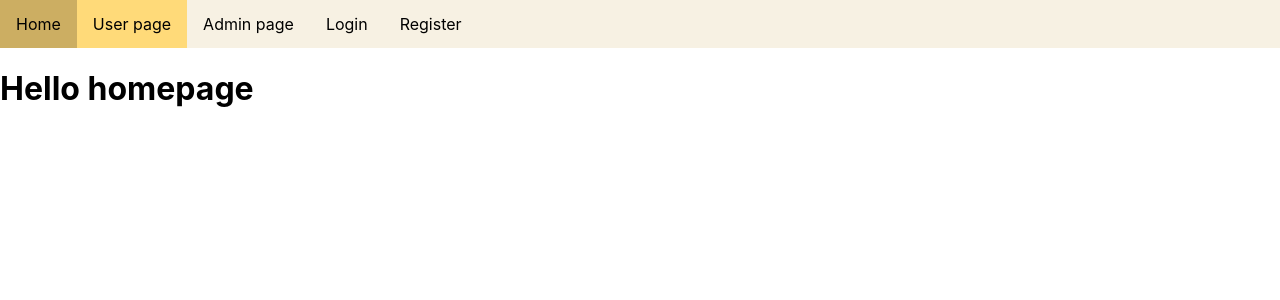
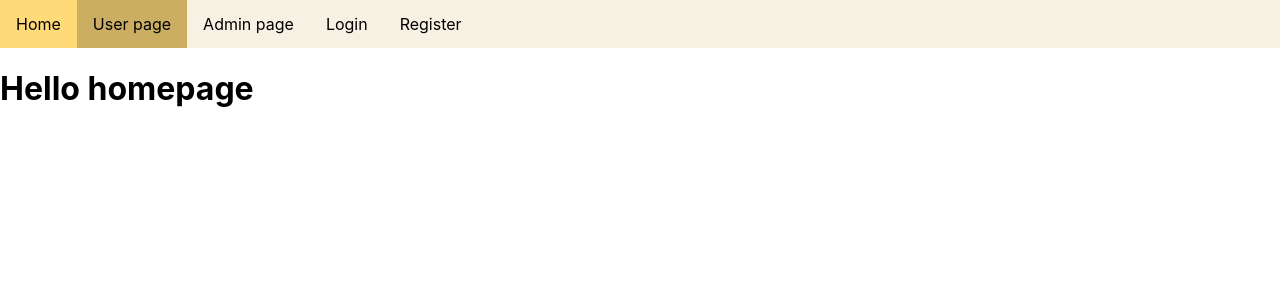
Before and after one commit to jesper3005/SYS-frontend, a React (Create React App) app: page / in a window 1280 px wide. In both pictures the pointer is over the link "User page". Shown: the top 300 px of the page. Built offline with nearby package versions, Linux system fonts and the light colour scheme.

Commit message:
Updated README

```diff
--- a/package.json
+++ b/package.json
@@ -3,7 +3,9 @@
   "version": "0.1.0",
   "private": true,
   "dependencies": {
+    "bootstrap": "^4.3.1",
     "react": "^16.8.6",
+    "react-bootstrap": "^1.0.0-beta.8",
     "react-dom": "^16.8.6",
     "react-router": "^5.0.0",
     "react-router-dom": "^5.0.0",
--- a/src/styles/HeaderStyle.css
+++ b/src/styles/HeaderStyle.css
@@ -24,9 +24,9 @@ ul.header li {
 
 
 ul.header li a:hover:not(.active) {
-  background-color: #ffda79;
+  background-color:  #ccae62;
 }
 
 .active {
-  background-color: #ccae62;
+  background-color: #ffda79;
 }
```
Also changed, not shown: 2 other files (tests, documents, lock files or other folders).
